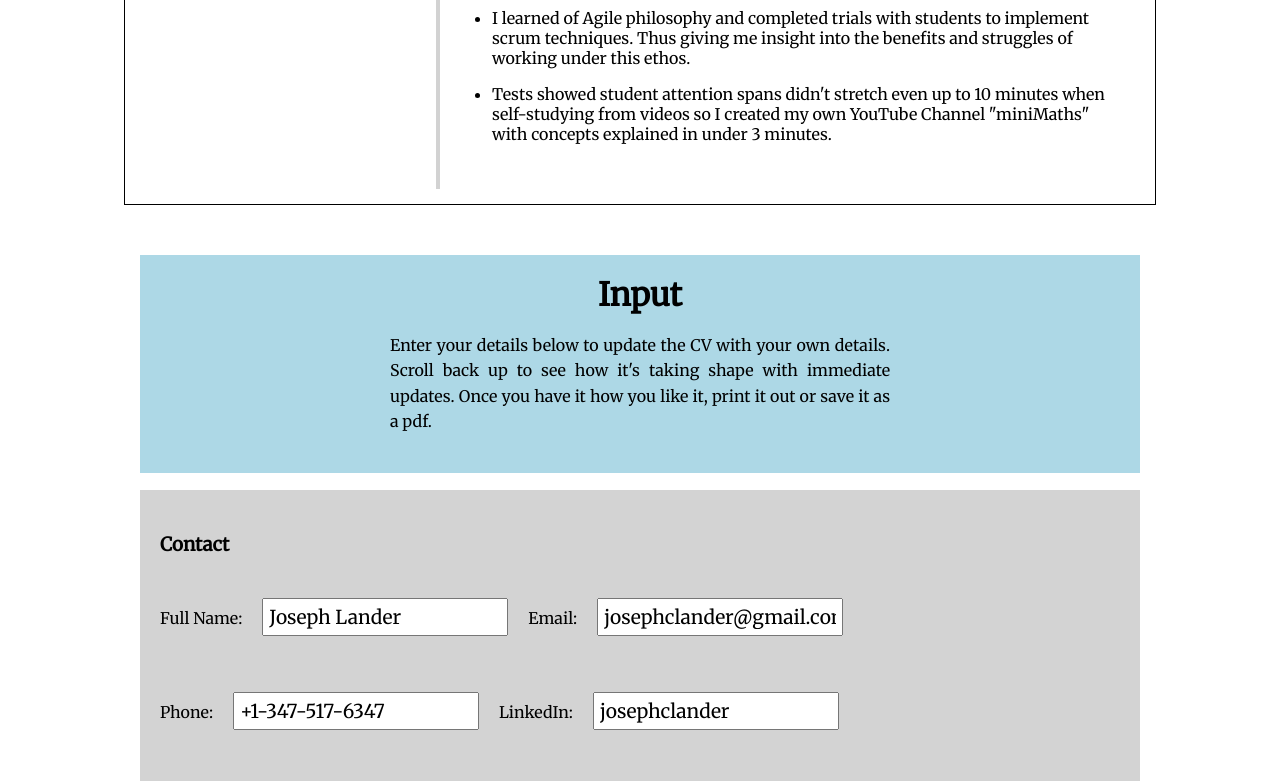
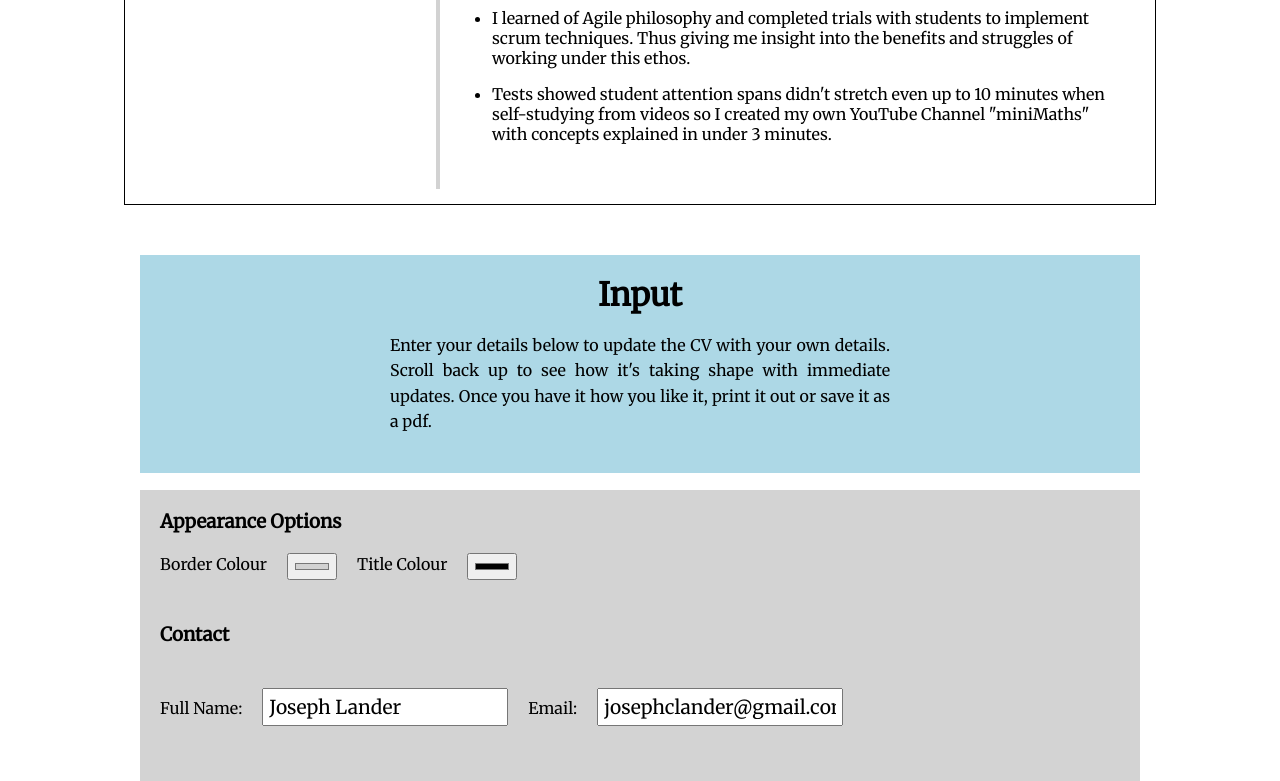
Before and after one commit to josephclander/cvCreator, a React (Create React App) app: page / in a window 1280 px wide. Shown: the part 1736-2517 px from the top of the page. Built offline with nearby package versions, Linux system fonts and the light colour scheme.

Commit message:
added state driven styling options for border and headlines

```diff
--- a/src/App.css
+++ b/src/App.css
@@ -1,6 +1,6 @@
 :root {
   --grey: rgba(240, 240, 240, 0.6);
-  --darkGrey: rgba(210, 210, 210, 1);
+  --darkGrey: #d2d2d2;
 }
 
 * {
@@ -133,17 +133,18 @@ label {
 Preview page
 ******************/
 
-/* Grey Border */
-.preview__header {
-  border-bottom: 4px solid var(--darkGrey);
+/* Initial Grey Border */
+
+.borderColor {
+  border-color: var(--darkGrey);
 }
 
-.info, .skills, .profile {
-  border-bottom: 4px solid var(--darkGrey);
+.borderBottom {
+  border-bottom: 4px solid;
 }
 
-.info, .skills, .education {
-  border-right: 4px solid var(--darkGrey);
+.borderRight {
+  border-right: 4px solid;
 }
 /*****************/
 
--- a/src/App.js
+++ b/src/App.js
@@ -8,6 +8,8 @@ class App extends Component {
   constructor() {
     super();
     this.state = {
+      border: "#d2d2d2",
+      title: "#000000",
       fullName: "Joseph Lander",
       email: "josephclander@gmail.com",
       phone: "+1-347-517-6347",
@@ -17,8 +19,8 @@ class App extends Component {
       skill3: "Planning",
       skill4: "Team player",
       skill5: "Efficient",
-      skill6: '',
-      skill7: '',
+      skill6: "",
+      skill7: "",
       degreeTitle: "Mathematics with Actuarial Studies BSc",
       institution: "Southampton University",
       yearFrom: "1999",
--- a/src/Components/Input.js
+++ b/src/Components/Input.js
@@ -13,6 +13,27 @@ class Input extends Component {
           </p>
         </div>
         <form action="">
+          <div className="input__variables">
+            <h3 className="form_subheader">Appearance Options</h3>
+            <div>
+              <label htmlFor="border">Border Colour</label>
+              <input
+                type="color"
+                name="border"
+                id="border"
+                value={this.props.data.border}
+                onChange={this.props.handleChange}
+              />
+              <label htmlFor="accent">Title Colour</label>
+              <input
+                type="color"
+                name="title"
+                id="title"
+                value={this.props.data.title}
+                onChange={this.props.handleChange}
+              />
+            </div>
+          </div>
           <h3 className="form__subheader">Contact</h3>
           <div className="form__container">
             <label>
--- a/src/Components/Preview.js
+++ b/src/Components/Preview.js
@@ -2,26 +2,43 @@ import React, { Component } from "react";
 
 class Preview extends Component {
   render() {
+    // dynamic styling
+    const { border, title } = this.props.data;
+    // completed like this as the header needed two style options and a function was not keeping the styles up to date
+
     return (
       <div className="preview">
         <div className="label noPrint">Example</div>
-        <div className="preview__header border">{this.props.data.fullName}</div>
-        <div className="info">
+        <div
+          style={{ borderColor: border, color: title }}
+          className="preview__header borderColor borderBottom"
+        >
+          {this.props.data.fullName}
+        </div>
+        <div
+          style={{ borderColor: border }}
+          className="info borderColor borderBottom borderRight"
+        >
           <div className="info__value">
             <p className="email">{this.props.data.email}</p>
-            <i className="fas fa-envelope-square" />
+            <i style={{ color: title }} className="fas fa-envelope-square" />
           </div>
           <div className="info__value">
             <p className="phone">{this.props.data.phone}</p>
-            <i className="fas fa-phone-square" />
+            <i style={{ color: title }} className="fas fa-phone-square" />
           </div>
           <div className="info__value">
             <p className="linkedin">/{this.props.data.linkedIn}</p>
-            <i className="fab fa-linkedin" />
+            <i style={{ color: title }} className="fab fa-linkedin" />
           </div>
         </div>
-        <div className="skills">
-          <h2 className="preview__subheading">Skills</h2>
+        <div
+          style={{ borderColor: border }}
+          className="skills borderColor borderBottom borderRight"
+        >
+          <h2 style={{ color: title }} className="preview__subheading">
+            Skills
+          </h2>
           <ul className="skills__list">
             <li>{this.props.data.skill1}</li>
             <li>{this.props.data.skill2}</li>
@@ -32,20 +49,32 @@ class Preview extends Component {
             <li>{this.props.data.skill7}</li>
           </ul>
         </div>
-        <div className="education">
-          <h2 className="preview__subheading">Education</h2>
+        <div
+          style={{ borderColor: border }}
+          className="education borderColor borderRight"
+        >
+          <h2 style={{ color: title }} className="preview__subheading">
+            Education
+          </h2>
           <h5 className="education__title">{this.props.data.degreeTitle}</h5>
           <p>{this.props.data.institution}</p>
           <p>
             {this.props.data.yearFrom} - {this.props.data.yearTo}
           </p>
         </div>
-        <div className="profile">
-          <h2 className="preview__subheading">Professional Profile</h2>
+        <div
+          style={{ borderColor: border }}
+          className="profile borderColor borderBottom"
+        >
+          <h2 style={{ color: title }} className="preview__subheading">
+            Professional Profile
+          </h2>
           <p>{this.props.data.profile}</p>
         </div>
         <div className="work-experience">
-          <h2 className="preview__subheading">Experience</h2>
+          <h2 style={{ color: title }} className="preview__subheading">
+            Experience
+          </h2>
           <div className="work-experience__position">
             <h5 className="work-experience__title">
               {this.props.data.jobTitle1}
```
